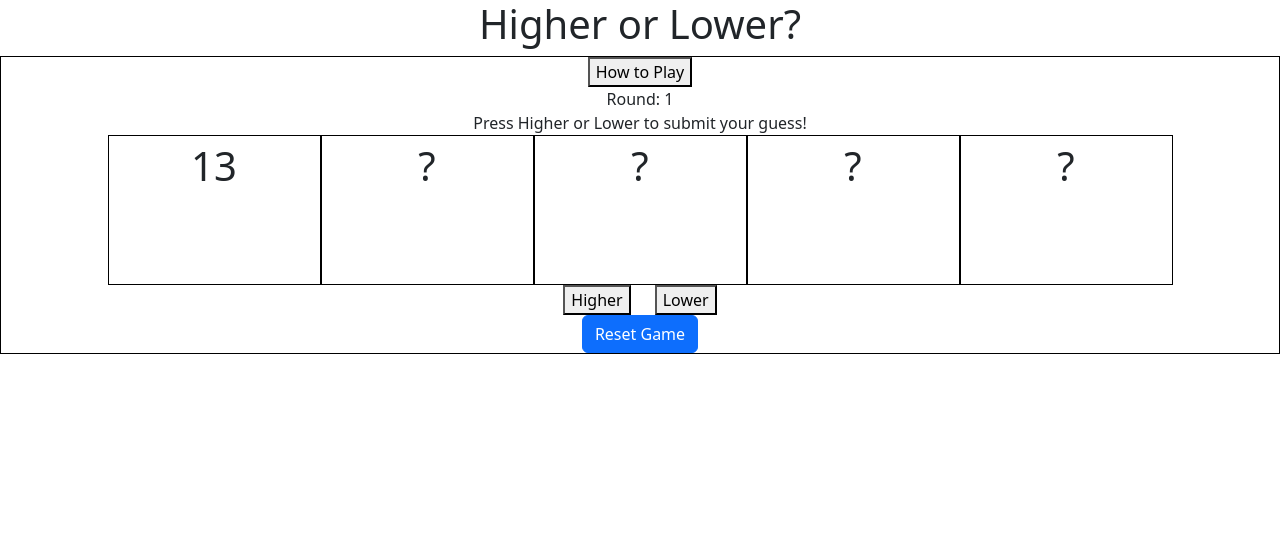
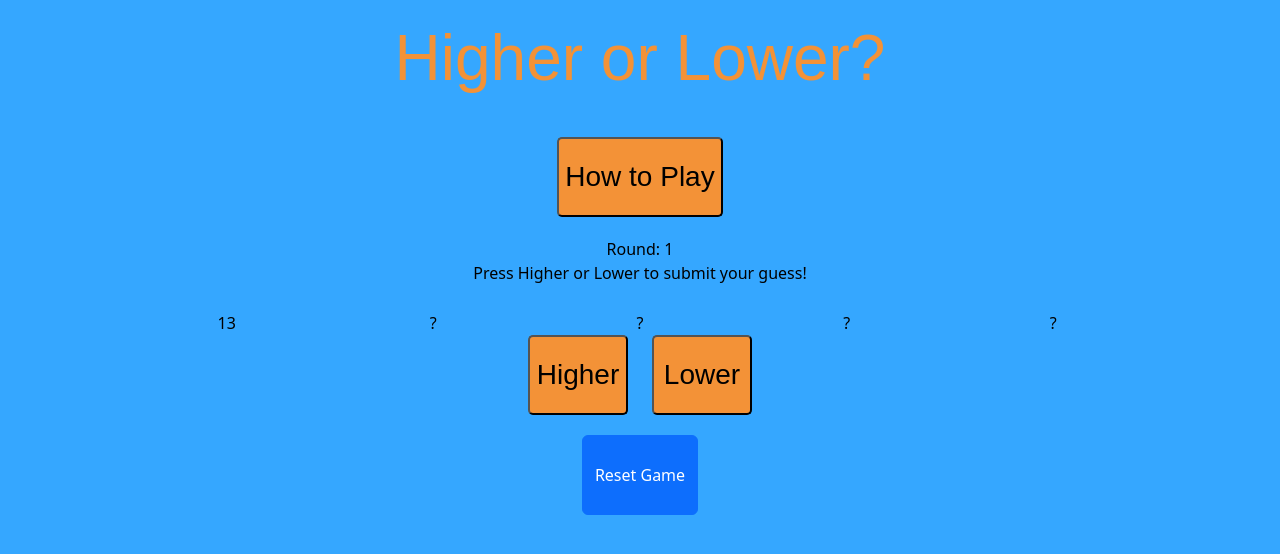
Before and after one commit to elerihulme/higher-or-lower, a plain HTML site: page index.html in a window 1280 px wide. Both pictures are taken after a click on the button "Start Game". Drawn offline with nearby package versions, Linux system fonts and the light colour scheme; a web font is replaced by a local one.

Commit message:
add colors and spacing to elements

```diff
--- a/assets/css/style.css
+++ b/assets/css/style.css
@@ -1,13 +1,74 @@
+@import url('https://fonts.googleapis.com/css2?family=New+Amsterdam&family=Nunito:ital,wght@0,200..1000;1,200..1000&display=swap');
+
+body {
+    background-color: #35a7ff;
+    color: black;
+}
+
 section {
-    border: 1px solid black;
+    margin: 20px;
 }
 
 .hide.d-flex {
     display: none !important;
 }
 
-.col-2 {
-    border: 1px solid black;
+.card {
+    border: none;
+    background-color: #35a7ff;
     height: 150px;
     font-size: 40px;
+    padding: 10px;
 }
+
+.inner-card {
+    border: 5px solid darkblue;
+    background-color: skyblue;
+    height: 80%;
+    border-radius: 10px;
+}
+
+h1 {
+    margin: 20px;
+    font-family: "New Amsterdam", sans-serif;
+    font-size: 4rem;
+    color: #F39237;
+}
+
+h2 {
+    font-family: Nunito, sans-serif;
+    text-transform: uppercase;
+}
+
+p,
+li {
+    font-family: Nunito, sans-serif;
+    margin: 0 auto;
+}
+
+button {
+    margin: 20px;
+    font-family: "New Amsterdam", sans-serif;
+    font-size: 1.75rem;
+    border-radius: 5px;
+    min-height: 80px;
+    background-color: #F39237;
+}
+
+button:hover {
+    color: #F39237;
+    background-color: black;
+}
+
+#higher-button,
+#lower-button {
+    margin: 0;
+    padding: 0;
+    width: 25%;
+    min-width: 100px;
+    max-width: 150px;
+}
+
+#results-box {
+    min-height: 50px;
+}
```
